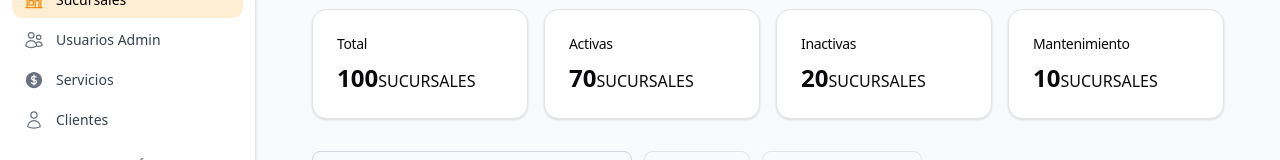
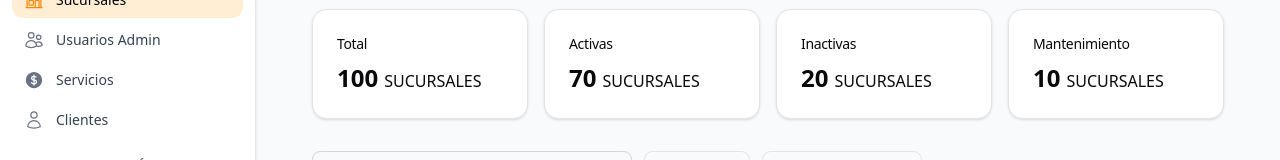
Before and after one commit to VitalFitTeam/dashboard, a Next.js app: page /branches in a window 1280 px wide. Shown: the part 184-344 px from the top of the page. Built offline with nearby package versions, Linux system fonts and the light colour scheme.

Commit message:
fix(ui): Correct StatCard text spacing

```diff
--- a/src/app/(dashboard)/branches/page.tsx
+++ b/src/app/(dashboard)/branches/page.tsx
@@ -48,7 +48,7 @@ export default function HomeBranches() {
             value={
               <>
                 {statsData[card.valueKey]}
-                <span className="text-base font-normal">SUCURSALES</span>
+                <span className="ml-1.5 text-base font-normal">SUCURSALES</span>
               </>
             }
           />
```
